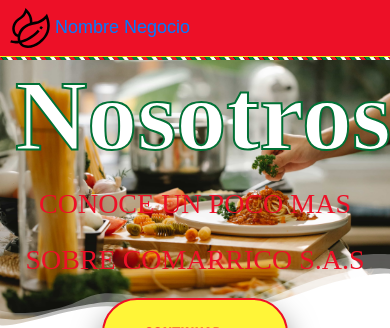
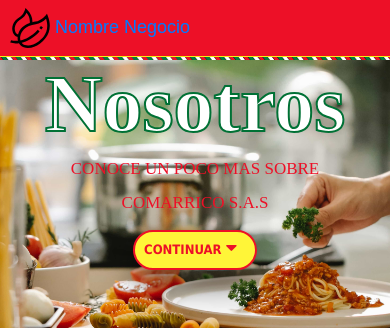
Before and after one commit to franciscocharris/pastasComarrico, a PHP site: page /nosotros.php in a window 390 px wide. Shown: the top 328 px of the page. Run offline with PHP 8.4, Linux system fonts and the light colour scheme; some web fonts are replaced.

Commit message:
diseño responsivo mejorado, header y nosotros, menu movil arreglado

```diff
--- a/css/main.css
+++ b/css/main.css
@@ -229,7 +229,7 @@ a:hover{
         padding-top: 16rem;
     }
     .vh-50{
-        height: 50vmin;
+        height: 90vmin;
     }
 }
 /* fin header */
@@ -274,7 +274,7 @@ a:hover{
         color: var(--colorSecundario);
         margin: 1rem 0 0 0;
         -webkit-text-stroke: 1.5px var(--colorPrimario);
-        font-size: 4rem;
+        font-size: 5rem;
     }
     .header_princial p {
         font-family: var(--fuenteComarrico);
@@ -291,7 +291,7 @@ a:hover{
         border-radius: 50px;
         background: var(--colorPrimario);
         font-weight: bold;
-        font-size: .7rem;
+        font-size: .8rem;
         padding: .5rem .9rem;
     }
 }
@@ -311,14 +311,25 @@ p.nosotros_home{
 
 /*css de kristopher*/
 /* NOSOTROS */
-.header .nosotros{
+.header_nosotros{
+    background-image: url(../img/3.jpg);
+}
+.header .nosotros h1{
     -webkit-text-stroke: 2px #007135;
     font-family: var(--fuenteComarrico);
     font-size: 10rem;
     margin:0;
 }
-.header_nosotros{
-    background-image: url(../img/3.jpg);
+@media (max-width: 768px) {
+    .header .nosotros h1{
+        font-size:8rem;
+    }
+    .header .nosotros p{
+        font-size: 1.7rem;
+    }
+    .header .nosotros a{
+        padding: .5rem .9rem;
+    }
 }
 
 .site-section{
@@ -507,7 +518,7 @@ p.subtitulopolitica{
 
 
     /* seccion css de objetivos */
-    .collapse:not(.show) {
+    .acordeon.collapse:not(.show) {
         display: none;
     }
 
--- a/nosotros.php
+++ b/nosotros.php
@@ -3,17 +3,16 @@
 
 <!--header home-->
 <header class="header header_nosotros linear_white">
-    <div class="container vh-50" data-aos="fade-up">
-        <div class="row align-items-center justify-content-center text-center ">
-            <div class="col-md-8 aos-init aos-animate" data-aos="fade-up" data-aos-delay="400">
-                <h1 class="text-capitalize text-white font-weight-bold nosotros">Nosotros</h1>
+    <div class="row mw-100 m-0 h-100 justify-content-center" data-aos="fade-up">
+        <div class="col-md-12 aos-init aos-animate" data-aos="fade-up" data-aos-delay="400">
+            <div class="container d-flex flex-column align-items-center vh-50 nosotros text-center">
+                <h1 class="text-capitalize text-white font-weight-bold ">Nosotros</h1>
                 <p class="texto_comarrico">CONOCE UN POCO MAS SOBRE COMARRICO S.A.S</p>
-            </div>
-            <div class="col-md-12 text-center mb-2" data-aos="fade-up">
                 <a href="#section-mision" class="btnplay play-single-big mb-4 d-inline-block" id="">
                     Continuar <i class="fas fa-caret-down"> &nbsp; </i>
                 </a>
             </div>
+
         </div>
     </div>
     <img src="img/utils/cut-header.svg" alt="barranquilla_pastasComarrico">
@@ -385,7 +384,7 @@
                                 </button>
                             </h2>
                         </div>
-                        <div class="collapse" id="collapseOne" role="tabpanel" aria-labelledby="headingOne" data-parent="#acordion">
+                        <div class="collapse acordeon" id="collapseOne" role="tabpanel" aria-labelledby="headingOne" data-parent="#acordion">
                             <div class="card-body">
                                 <ol>
                                     <li>
@@ -409,7 +408,7 @@
                                 </button>
                             </h2>
                         </div>
-                        <div class="collapse" id="collapseTwo" role="tabpanel" aria-labelledby="headingTwo" data-parent="#acordion">
+                        <div class="collapse acordeon" id="collapseTwo" role="tabpanel" aria-labelledby="headingTwo" data-parent="#acordion">
                             <div class="card-body">
                                 <ol>
                                     <li>
@@ -433,7 +432,7 @@
                                 </button>
                             </h2>
                         </div>
-                        <div class="collapse" id="collapseThree" role="tabpanel" aria-labelledby="headingThree" data-parent="#acordion">
+                        <div class="collapse acordeon" id="collapseThree" role="tabpanel" aria-labelledby="headingThree" data-parent="#acordion">
                             <div class="card-body">
                                 <ol>
                                     <li>
@@ -472,7 +471,7 @@
                                 </button>
                             </h2>
                         </div>
-                        <div class="collapse" id="collapseFour" role="tabpanel" aria-labelledby="headingFour" data-parent="#acordion">
+                        <div class="collapse acordeon" id="collapseFour" role="tabpanel" aria-labelledby="headingFour" data-parent="#acordion">
                             <div class="card-body">
                                 <ol>
                                     <li>
@@ -493,7 +492,7 @@
                                 </button>
                             </h2>
                         </div>
-                        <div class="collapse" id="collapseFive" role="tabpanel" aria-labelledby="headingFive" data-parent="#acordion">
+                        <div class="collapse acordeon" id="collapseFive" role="tabpanel" aria-labelledby="headingFive" data-parent="#acordion">
                             <div class="card-body">
                                 <ol>
                                     <li>
@@ -517,7 +516,7 @@
                                 </button>
                             </h2>
                         </div>
-                        <div class="collapse" id="collapseSix" role="tabpanel" aria-labelledby="headingSix" data-parent="#acordion">
+                        <div class="collapse acordeon" id="collapseSix" role="tabpanel" aria-labelledby="headingSix" data-parent="#acordion">
                             <div class="card-body">
                                 <ol>
                                     <li>
```
Also changed, not shown: index.php (+9 -9 lines).
